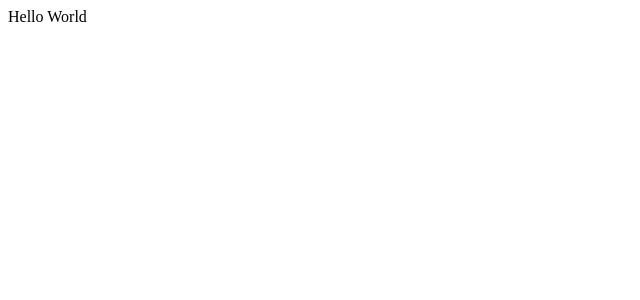
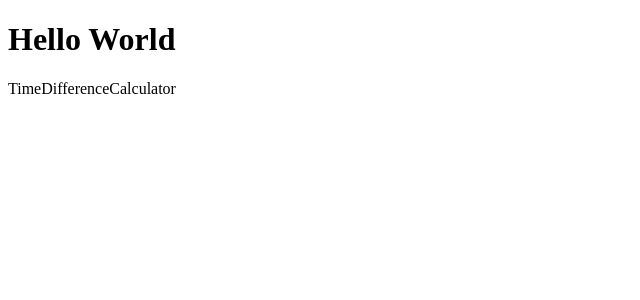
Before and after one commit to Boris1605/time-difference-calculator, a React app: page / in a window 1280 px wide. Shown: the top 300 px of the page, without its empty margins (0-640 px from the left). Built offline with nearby package versions, Linux system fonts and the light colour scheme.

Commit message:
Add component for time-difference-calculator

```diff
--- a/src/App.js
+++ b/src/App.js
@@ -1,3 +1,10 @@
+import TimeDifferenceCalculator from './TimeDifferenceCalculator';
+
 export default function App() {
-  return <div>Hello World</div>;
+  return (
+    <>
+      <h1>Hello World</h1>
+      <TimeDifferenceCalculator />
+    </>
+  );
 }
--- /dev/null
+++ b/src/TimeDifferenceCalculator.js
@@ -0,0 +1,7 @@
+import React from 'react'
+
+export default function TimeDifferenceCalculator() {
+  return (
+    <div>TimeDifferenceCalculator</div>
+  )
+}
```
